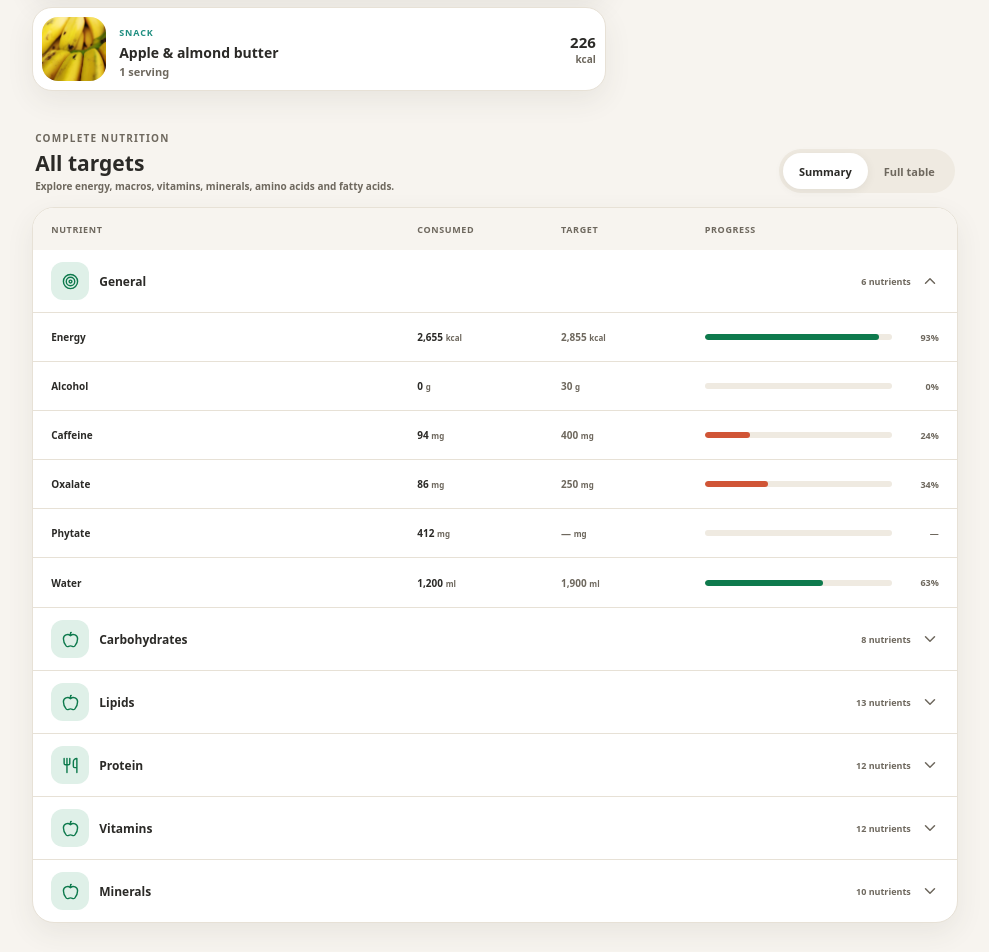
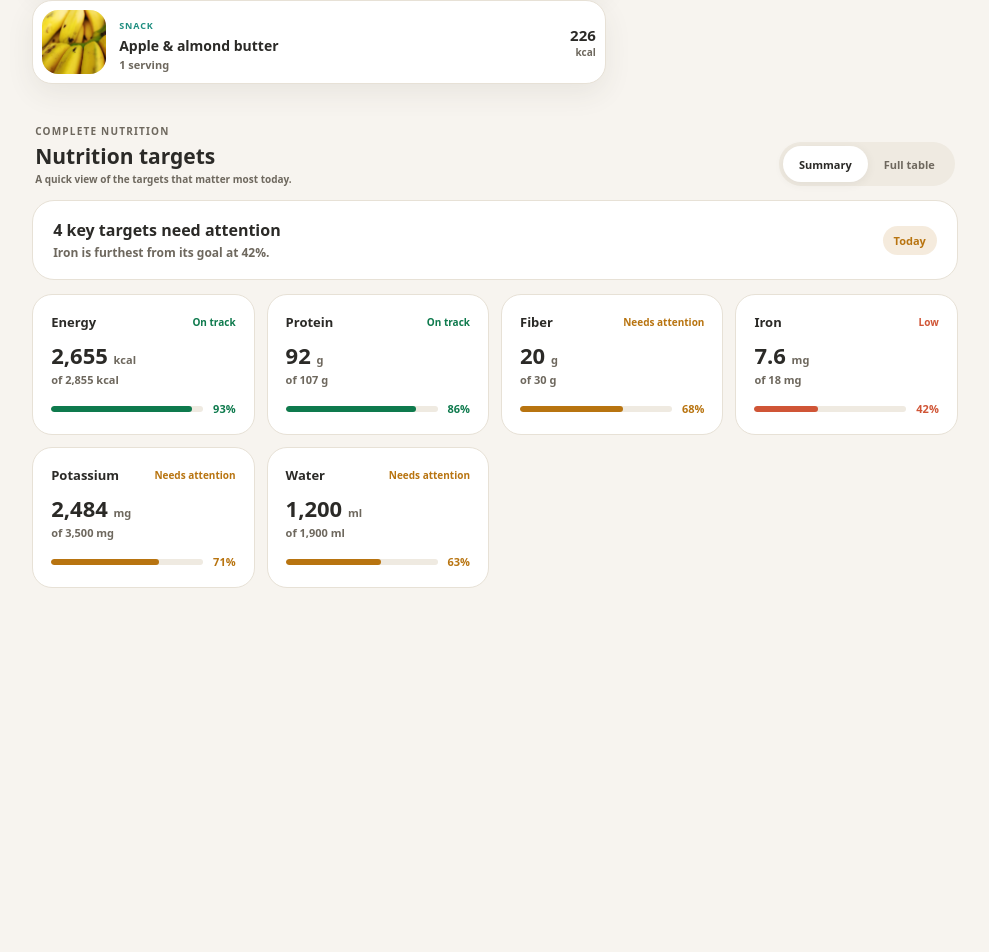
Before and after one commit to hetanthakkar/OpenNutriTracker-Web, a Next.js app: page / in a window 1280 px wide. Shown: the part 1188-2140 px from the top of the page, without its empty margins (271-1260 px from the left). After the commit the page ends 1846 px from the top, so only its background shows below. Built offline with nearby package versions, Linux system fonts and the light colour scheme; a web font is replaced by a local one.

Commit message:
redesign nutrition target summary and full table

```diff
--- a/components/nutrition-home.tsx
+++ b/components/nutrition-home.tsx
@@ -2,11 +2,12 @@
 
 import { useState } from "react";
 import { Apple, ChevronDown, Target, Utensils } from "lucide-react";
+import { targetGroups, type TargetRow } from "@/lib/nutrition-targets";
 import { Card, ProgressBar, SectionTitle } from "./ui";
 
 export function NutritionScores() {
   return <section>
-    <SectionTitle title="Nutrition scores" action="All targets" />
+    <SectionTitle title="Nutrition scores" />
     <Card className="nutrition-score-card">
       <div className="score-overall"><ScoreRing value={78} size="large" /><div><span className="eyebrow">Overall balance</span><strong>Strong day</strong><p>Your meals cover most daily targets. Iron and fiber need the most attention.</p></div></div>
       <div className="score-breakdown">
@@ -18,99 +19,85 @@ export function NutritionScores() {
   </section>;
 }
 
+const summaryNames = ["Energy", "Protein", "Fiber", "Iron", "Potassium", "Water"];
 
+function findTarget(name: string): TargetRow | undefined {
+  for (const group of targetGroups) {
+    const row = group.rows.find((item) => item.name === name);
+    if (row) return row;
+  }
+}
 
-
-type TargetRow = { name: string; amount: string; target: string; unit: string; percent: number; level?: number };
-type TargetGroup = { name: string; rows: TargetRow[] };
-
-const targetGroups: TargetGroup[] = [
-  { name: "General", rows: [
-    { name: "Energy", amount: "2,655", target: "2,855", unit: "kcal", percent: 93 },
-    { name: "Alcohol", amount: "0", target: "30", unit: "g", percent: 0 },
-    { name: "Caffeine", amount: "94", target: "400", unit: "mg", percent: 24 },
-    { name: "Oxalate", amount: "86", target: "250", unit: "mg", percent: 34 },
-    { name: "Phytate", amount: "412", target: "—", unit: "mg", percent: 0 },
-    { name: "Water", amount: "1,200", target: "1,900", unit: "ml", percent: 63 },
-  ]},
-  { name: "Carbohydrates", rows: [
-    { name: "Carbs", amount: "374", target: "428", unit: "g", percent: 87 },
-    { name: "Net Carbs", amount: "354", target: "398", unit: "g", percent: 89, level: 1 },
-    { name: "Fiber", amount: "20", target: "30", unit: "g", percent: 68, level: 1 },
-    { name: "Insoluble Fiber", amount: "12", target: "20", unit: "g", percent: 60, level: 2 },
-    { name: "Soluble Fiber", amount: "8", target: "10", unit: "g", percent: 80, level: 2 },
-    { name: "Starch", amount: "126", target: "—", unit: "g", percent: 0, level: 1 },
-    { name: "Sugars", amount: "74", target: "90", unit: "g", percent: 82, level: 1 },
-    { name: "Added Sugars", amount: "18", target: "36", unit: "g", percent: 50, level: 1 },
-  ]},
-  { name: "Lipids", rows: [
-    { name: "Fat", amount: "89", target: "77", unit: "g", percent: 116 },
-    { name: "Monounsaturated", amount: "31", target: "—", unit: "g", percent: 0, level: 1 },
-    { name: "Polyunsaturated", amount: "12", target: "—", unit: "g", percent: 0, level: 1 },
-    { name: "Omega-3", amount: "2.3", target: "1.6", unit: "g", percent: 144, level: 2 },
-    { name: "ALA", amount: "1.4", target: "1.6", unit: "g", percent: 88, level: 3 },
-    { name: "DHA", amount: "0.5", target: "0.25", unit: "g", percent: 200, level: 3 },
-    { name: "EPA", amount: "0.4", target: "0.25", unit: "g", percent: 160, level: 3 },
-    { name: "Omega-6", amount: "9.1", target: "17", unit: "g", percent: 54, level: 2 },
-    { name: "AA", amount: "0.2", target: "—", unit: "g", percent: 0, level: 3 },
-    { name: "LA", amount: "8.4", target: "17", unit: "g", percent: 49, level: 3 },
-    { name: "Saturated", amount: "17.5", target: "24", unit: "g", percent: 73, level: 1 },
-    { name: "Trans-Fats", amount: "0.3", target: "2", unit: "g", percent: 15, level: 1 },
-    { name: "Cholesterol", amount: "218", target: "300", unit: "mg", percent: 73 },
-  ]},
-  { name: "Protein", rows: [
-    { name: "Protein", amount: "92", target: "107", unit: "g", percent: 86 },
-    { name: "Cystine", amount: "1.1", target: "—", unit: "g", percent: 0, level: 1 },
-    { name: "Histidine", amount: "2.4", target: "1.2", unit: "g", percent: 200, level: 1 },
-    { name: "Isoleucine", amount: "4.2", target: "1.7", unit: "g", percent: 200, level: 1 },
-    { name: "Leucine", amount: "7.1", target: "3.3", unit: "g", percent: 200, level: 1 },
-    { name: "Lysine", amount: "6.8", target: "3", unit: "g", percent: 200, level: 1 },
-    { name: "Methionine", amount: "2.1", target: "1.3", unit: "g", percent: 162, level: 1 },
-    { name: "Phenylalanine", amount: "3.8", target: "2.5", unit: "g", percent: 152, level: 1 },
-    { name: "Threonine", amount: "3.6", target: "1.7", unit: "g", percent: 200, level: 1 },
-    { name: "Tryptophan", amount: "1.1", target: "0.4", unit: "g", percent: 200, level: 1 },
-    { name: "Tyrosine", amount: "3.1", target: "—", unit: "g", percent: 0, level: 1 },
-    { name: "Valine", amount: "4.8", target: "2.2", unit: "g", percent: 200, level: 1 },
-  ]},
-  { name: "Vitamins", rows: [
-    { name: "B1 (Thiamine)", amount: "0.9", target: "1.2", unit: "mg", percent: 75 },
-    { name: "B2 (Riboflavin)", amount: "1.4", target: "1.3", unit: "mg", percent: 108 },
-    { name: "B3 (Niacin)", amount: "14", target: "16", unit: "mg", percent: 88 },
-    { name: "B5 (Pantothenic Acid)", amount: "3.7", target: "5", unit: "mg", percent: 74 },
-    { name: "B6 (Pyridoxine)", amount: "1.5", target: "1.7", unit: "mg", percent: 88 },
-    { name: "B12 (Cobalamin)", amount: "2.1", target: "2.4", unit: "µg", percent: 88 },
-    { name: "Folate", amount: "256", target: "400", unit: "µg", percent: 64 },
-    { name: "Vitamin A", amount: "520", target: "900", unit: "µg", percent: 58 },
-    { name: "Vitamin C", amount: "83", target: "90", unit: "mg", percent: 92 },
-    { name: "Vitamin D", amount: "420", target: "600", unit: "IU", percent: 70 },
-    { name: "Vitamin E", amount: "9", target: "15", unit: "mg", percent: 60 },
-    { name: "Vitamin K", amount: "96", target: "120", unit: "µg", percent: 80 },
-  ]},
-  { name: "Minerals", rows: [
-    { name: "Calcium", amount: "760", target: "1,000", unit: "mg", percent: 76 },
-    { name: "Copper", amount: "0.8", target: "0.9", unit: "mg", percent: 89 },
-    { name: "Iron", amount: "7.6", target: "18", unit: "mg", percent: 42 },
-    { name: "Magnesium", amount: "312", target: "420", unit: "mg", percent: 74 },
-    { name: "Manganese", amount: "1.9", target: "2.3", unit: "mg", percent: 83 },
-    { name: "Phosphorus", amount: "840", target: "700", unit: "mg", percent: 120 },
-    { name: "Potassium", amount: "2,484", target: "3,500", unit: "mg", percent: 71 },
-    { name: "Selenium", amount: "62", target: "55", unit: "µg", percent: 113 },
-    { name: "Sodium", amount: "1,820", target: "2,300", unit: "mg", percent: 79 },
-    { name: "Zinc", amount: "8.4", target: "11", unit: "mg", percent: 76 },
-  ]},
-];
+function targetTone(row: TargetRow) {
+  if (row.target === "—") return { label: "No target", color: "var(--muted)" };
+  if (row.percent < 60) return { label: "Low", color: "var(--fat)" };
+  if (row.percent < 80) return { label: "Needs attention", color: "var(--carbs)" };
+  if (row.percent > 110) return { label: "Above target", color: "var(--carbs)" };
+  return { label: "On track", color: "var(--accent)" };
+}
 
 export function AllTargets() {
-  const [full, setFull] = useState(false);
-  return <section className="all-targets-section">
-    <div className="targets-heading"><div><span className="eyebrow">Complete nutrition</span><h2>All targets</h2><p>Explore energy, macros, vitamins, minerals, amino acids and fatty acids.</p></div><div className="segmented"><button className={!full ? "active" : ""} onClick={() => setFull(false)}>Summary</button><button className={full ? "active" : ""} onClick={() => setFull(true)}>Full table</button></div></div>
+  const [view, setView] = useState<"summary" | "full">("summary");
+  const summaryRows = summaryNames.map(findTarget).filter((row): row is TargetRow => Boolean(row));
+  const attentionRows = summaryRows.filter((row) => row.target !== "—" && row.percent < 80);
+  const lowest = [...summaryRows].filter((row) => row.target !== "—").sort((a, b) => a.percent - b.percent)[0];
+
+  return <section className="all-targets-section" id="nutrition-targets">
+    <div className="targets-heading">
+      <div>
+        <span className="eyebrow">Complete nutrition</span>
+        <h2>Nutrition targets</h2>
+        <p>{view === "summary" ? "A quick view of the targets that matter most today." : "Every tracked nutrient, grouped by category."}</p>
+      </div>
+      <div className="segmented" role="group" aria-label="Nutrition target view">
+        <button className={view === "summary" ? "active" : ""} onClick={() => setView("summary")}>Summary</button>
+        <button className={view === "full" ? "active" : ""} onClick={() => setView("full")}>Full table</button>
+      </div>
+    </div>
+
+    {view === "summary" ? (
+      <div style={{ display: "grid", gap: 14 }}>
+        <div className="card" style={{ padding: "18px 20px", borderRadius: 22, boxShadow: "none", display: "flex", alignItems: "center", justifyContent: "space-between", gap: 20, flexWrap: "wrap" }}>
+          <div style={{ display: "grid", gap: 3 }}>
+            <strong style={{ fontSize: 16 }}>{attentionRows.length} key targets need attention</strong>
+            <span style={{ color: "var(--muted)", fontSize: 12 }}>
+              {lowest ? `${lowest.name} is furthest from its goal at ${lowest.percent}%.` : "Your key targets are on track."}
+            </span>
+          </div>
+          <span style={{ padding: "7px 11px", borderRadius: 999, background: "color-mix(in srgb, var(--carbs), transparent 86%)", color: "var(--carbs)", fontSize: 11, fontWeight: 850 }}>
+            Today
+          </span>
+        </div>
+
+        <div style={{ display: "grid", gridTemplateColumns: "repeat(auto-fit, minmax(185px, 1fr))", gap: 12 }}>
+          {summaryRows.map((row) => {
+            const tone = targetTone(row);
+            return <article className="card" key={row.name} style={{ padding: 18, borderRadius: 20, boxShadow: "none", display: "grid", gap: 12 }}>
+              <div style={{ display: "flex", alignItems: "center", justifyContent: "space-between", gap: 10 }}>
+                <strong style={{ fontSize: 13 }}>{row.name}</strong>
+                <span style={{ color: tone.color, fontSize: 10, fontWeight: 850 }}>{tone.label}</span>
+              </div>
+              <div>
+                <strong style={{ display: "block", fontSize: 22, lineHeight: 1.1 }}>{row.amount} <small style={{ color: "var(--muted)", fontSize: 11 }}>{row.unit}</small></strong>
+                <span style={{ color: "var(--muted)", fontSize: 11 }}>of {row.target} {row.unit}</span>
+              </div>
+              <div style={{ display: "grid", gridTemplateColumns: "minmax(0, 1fr) auto", alignItems: "center", gap: 10 }}>
+                <ProgressBar value={row.percent} color={tone.color} />
+                <b style={{ color: tone.color, fontSize: 11 }}>{row.target === "—" ? "—" : `${row.percent}%`}</b>
+              </div>
+            </article>;
+          })}
+        </div>
+      </div>
+    ) : (
       <Card className="targets-card">
         <div className="target-table-head"><span>Nutrient</span><span>Consumed</span><span>Target</span><span>Progress</span></div>
         {targetGroups.map((group, index) => <details key={group.name} open={index === 0}>
           <summary><span className="icon-badge green">{group.name === "General" ? <Target size={17} /> : group.name === "Protein" ? <Utensils size={17} /> : <Apple size={17} />}</span><strong>{group.name}</strong><small>{group.rows.length} nutrients</small><ChevronDown size={18} /></summary>
-        <div>{group.rows.filter((row) => full || !row.level).map((row) => <div className="target-row" key={row.name}><span style={{ "--level": row.level ?? 0 } as React.CSSProperties}>{row.name}</span><strong>{row.amount} <small>{row.unit}</small></strong><span>{row.target} <small>{row.unit}</small></span><span><ProgressBar value={row.percent} color={row.percent < 60 ? "var(--fat)" : row.percent > 110 ? "var(--carbs)" : "var(--accent)"} /><b>{row.target === "—" ? "—" : `${row.percent}%`}</b></span></div>)}</div>
+          <div>{group.rows.map((row) => <div className="target-row" key={row.name}><span style={{ "--level": row.level ?? 0 } as React.CSSProperties}>{row.name}</span><strong>{row.amount} <small>{row.unit}</small></strong><span>{row.target} <small>{row.unit}</small></span><span><ProgressBar value={row.percent} color={row.percent < 60 ? "var(--fat)" : row.percent > 110 ? "var(--carbs)" : "var(--accent)"} /><b>{row.target === "—" ? "—" : `${row.percent}%`}</b></span></div>)}</div>
         </details>)}
       </Card>
+    )}
   </section>;
 }
 
```
Lines whose indentation alone changed are shown as unchanged.
